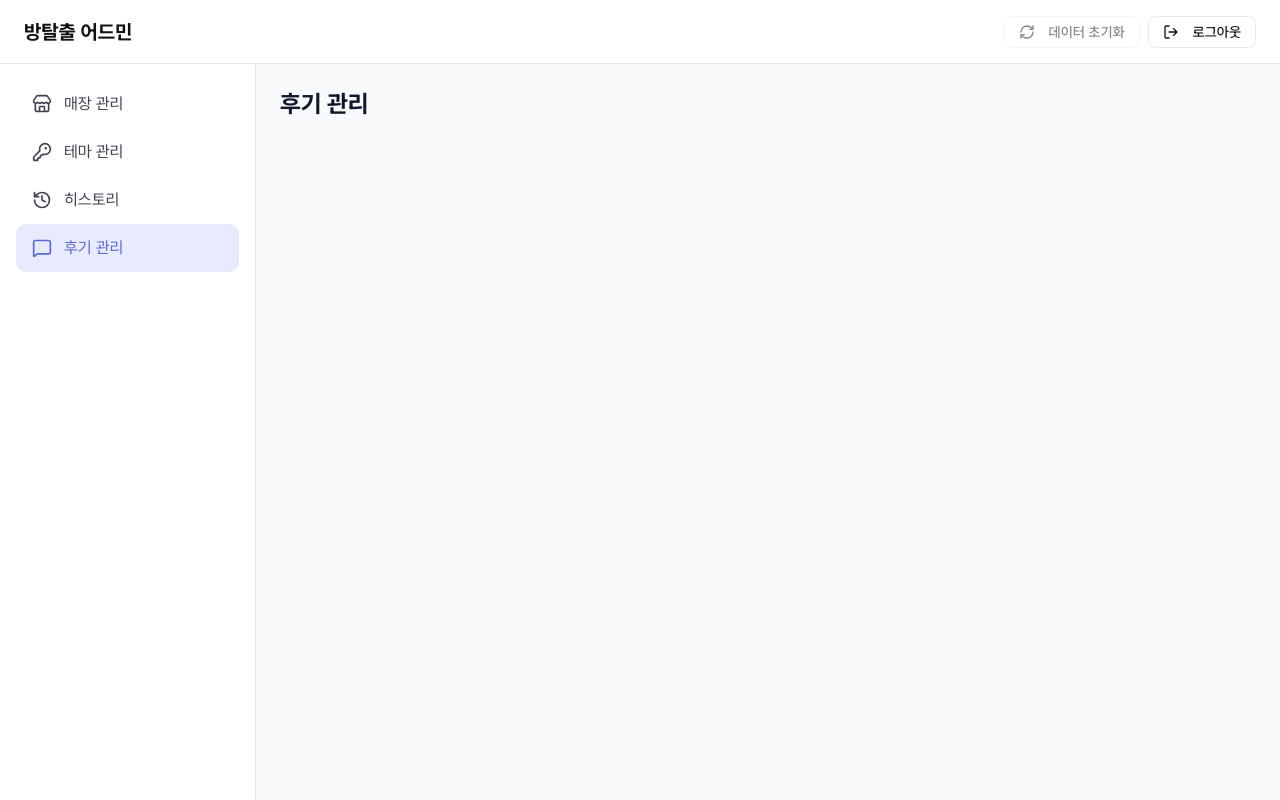
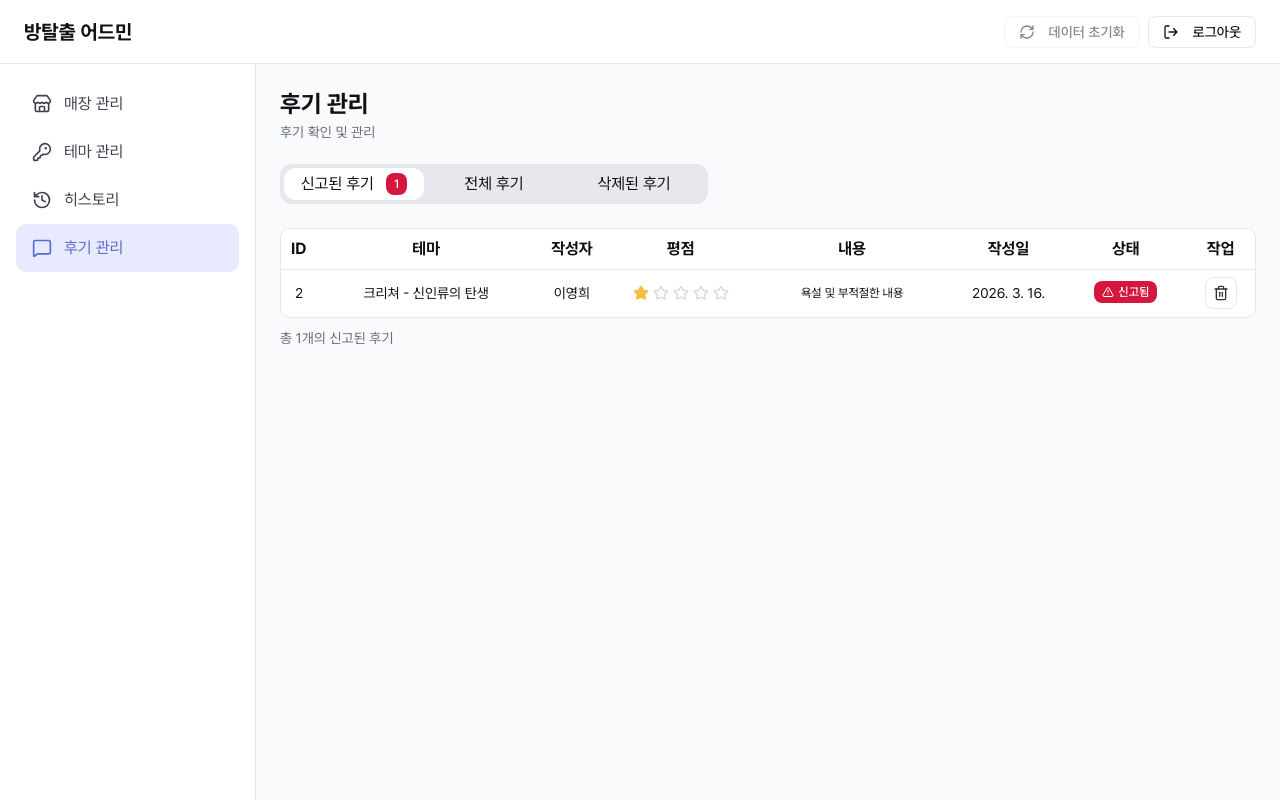
Before and after one commit to Room-In-Us/Room-In-Us-Front-Admin, a Next.js app: page /dashboard/reviews in a window 1280 px wide. Built offline with nearby package versions, Linux system fonts and the light colour scheme.

Commit message:
Feat: 후기 관리 화면 구현 (#17)

```diff
--- a/src/app/dashboard/reviews/page.tsx
+++ b/src/app/dashboard/reviews/page.tsx
@@ -1,9 +1,5 @@
+import {ReviewManagementPage} from '@/src/features/review-management/ReviewManagementPage';
+
 export default function ReviewsPage() {
-  return (
-    <section aria-labelledby='reviews-title'>
-      <h1 id='reviews-title' className='text-h1 text-title-foreground'>
-        {'후기 관리'}
-      </h1>
-    </section>
-  );
+  return <ReviewManagementPage />;
 }
--- /dev/null
+++ b/src/features/review-management/ReviewManagementPage.tsx
@@ -0,0 +1,21 @@
+import {PageTitle} from '@/src/shared/components/layout/PageTitle';
+
+import {ReviewManagementTabs} from './components/ReviewManagementTabs';
+import {reviews} from './model/mockReviews';
+
+function ReviewManagementPage() {
+  return (
+    <section
+      aria-labelledby='review-management-title'
+      className='flex min-w-0 flex-col gap-6'>
+      <PageTitle
+        title={<span id='review-management-title'>후기 관리</span>}
+        subtitle='후기 확인 및 관리'
+      />
+
+      <ReviewManagementTabs reviews={reviews} />
+    </section>
+  );
+}
+
+export {ReviewManagementPage};
--- /dev/null
+++ b/src/features/review-management/components/ReviewManagementTable.tsx
@@ -0,0 +1,138 @@
+import {Star, Trash2, TriangleAlert} from 'lucide-react';
+
+import {Button} from '@/src/shared/components/ui/button';
+import {cn} from '@/src/shared/lib/utils';
+
+import type {Review} from '../model/review';
+
+type ReviewManagementTableProps = {
+  reviews: Review[];
+};
+
+const columnHeaders = [
+  'ID',
+  '테마',
+  '작성자',
+  '평점',
+  '내용',
+  '작성일',
+  '상태',
+  '작업',
+];
+
+function ReviewManagementTable({reviews}: ReviewManagementTableProps) {
+  return (
+    <div className='border-dashboard-border bg-surface overflow-hidden rounded-[10px] border'>
+      <div className='overflow-x-auto'>
+        <table className='w-full min-w-[48.75rem] table-fixed border-collapse'>
+          <thead>
+            <tr className='border-dashboard-border h-10 border-b'>
+              {columnHeaders.map((header) => (
+                <th
+                  key={header}
+                  scope='col'
+                  className={cn(
+                    'text-body3 text-riu-monochrome-1000 px-2.5 text-center align-middle',
+                    header === 'ID' && 'w-[2.125rem] text-left',
+                    header === '테마' && 'w-[12.6875rem]',
+                    header === '작성자' && 'w-[4.3125rem]',
+                    header === '평점' && 'w-[8.375rem]',
+                    header === '내용' && 'w-[11.625rem]',
+                    header === '작성일' && 'w-[6.625rem]',
+                    header === '상태' && 'w-[7.0625rem]',
+                    header === '작업' && 'w-[4rem]'
+                  )}>
+                  {header}
+                </th>
+              ))}
+            </tr>
+          </thead>
+          <tbody>
+            {reviews.length > 0 ? (
+              reviews.map((review) => (
+                <tr key={review.id} className='h-12'>
+                  <td className='text-caption2 text-riu-monochrome-1000 px-2.5 text-center'>
+                    {review.id}
+                  </td>
+                  <td className='text-caption2 text-riu-monochrome-1000 px-2.5 text-center'>
+                    <span className='block truncate'>{review.theme}</span>
+                  </td>
+                  <td className='text-caption2 text-riu-monochrome-1000 px-2.5 text-center'>
+                    <span className='block truncate'>{review.author}</span>
+                  </td>
+                  <td className='px-2.5'>
+                    <ReviewRating rating={review.rating} />
+                  </td>
+                  <td className='text-riu-monochrome-1000 px-2.5 text-center text-[0.75rem] leading-[0.875rem] font-normal'>
+                    <span className='line-clamp-2'>{review.content}</span>
+                  </td>
+                  <td className='text-caption2 text-riu-monochrome-1000 px-2.5 text-center whitespace-nowrap'>
+                    {review.createdAt}
+                  </td>
+                  <td className='px-2.5 text-center'>
+                    {review.status === 'reported' ? <ReportedBadge /> : null}
+                  </td>
+                  <td className='px-2.5 text-center'>
+                    <Button
+                      type='button'
+                      variant='outline'
+                      size='icon'
+                      aria-label={`${review.id}번 후기 삭제`}
+                      title='삭제'
+                      className='border-riu-monochrome-30 bg-surface text-riu-monochrome-700 hover:bg-riu-monochrome-10 mx-auto'>
+                      <Trash2 aria-hidden='true' className='size-4' />
+                    </Button>
+                  </td>
+                </tr>
+              ))
+            ) : (
+              <tr className='h-12'>
+                <td
+                  colSpan={columnHeaders.length}
+                  className='text-caption2 text-riu-monochrome-300 px-2.5 text-center'>
+                  데이터가 없습니다.
+                </td>
+              </tr>
+            )}
+          </tbody>
+        </table>
+      </div>
+    </div>
+  );
+}
+
+function ReviewRating({rating}: {rating: number}) {
+  return (
+    <div
+      className='flex items-center justify-center gap-1'
+      aria-label={`평점 ${rating}점`}>
+      {Array.from({length: 5}, (_, index) => {
+        const isFilled = index < rating;
+
+        return (
+          <Star
+            key={index}
+            aria-hidden='true'
+            className={cn(
+              'size-4',
+              isFilled
+                ? 'fill-[#f5bd43] text-[#f5bd43]'
+                : 'text-riu-monochrome-50'
+            )}
+          />
+        );
+      })}
+    </div>
+  );
+}
+
+function ReportedBadge() {
+  return (
+    <span className='text-button3 inline-flex items-center gap-1 rounded-lg bg-[#d4183d] px-2 py-0.5 text-white'>
+      <TriangleAlert aria-hidden='true' className='size-3' />
+      신고됨
+    </span>
+  );
+}
+
+export {ReviewManagementTable};
--- /dev/null
+++ b/src/features/review-management/components/ReviewManagementTabs.tsx
@@ -0,0 +1,114 @@
+'use client';
+
+import * as React from 'react';
+
+import {cn} from '@/src/shared/lib/utils';
+
+import type {Review, ReviewTab} from '../model/review';
+import {ReviewManagementTable} from './ReviewManagementTable';
+
+type ReviewManagementTabsProps = {
+  reviews: Review[];
+};
+
+type ReviewTabItem = {
+  value: ReviewTab;
+  label: string;
+};
+
+const reviewTabs: ReviewTabItem[] = [
+  {
+    value: 'reported',
+    label: '신고된 후기',
+  },
+  {
+    value: 'all',
+    label: '전체 후기',
+  },
+  {
+    value: 'deleted',
+    label: '삭제된 후기',
+  },
+];
+
+function ReviewManagementTabs({reviews}: ReviewManagementTabsProps) {
+  const [activeTab, setActiveTab] = React.useState<ReviewTab>('reported');
+  const reportedCount = reviews.filter(
+    (review) => review.status === 'reported'
+  ).length;
+  const rows = getRowsByTab(reviews, activeTab);
+  const summaryLabel = getSummaryLabel(activeTab, rows.length);
+
+  return (
+    <div className='flex min-w-0 flex-col gap-6'>
+      <div
+        role='tablist'
+        aria-label='후기 상태'
+        className='bg-riu-monochrome-30 flex h-10 w-fit items-center rounded-xl p-1'>
+        {reviewTabs.map((tab) => {
+          const isActive = tab.value === activeTab;
+
+          return (
+            <button
+              key={tab.value}
+              type='button'
+              role='tab'
+              aria-selected={isActive}
+              aria-controls='review-management-panel'
+              id={`review-management-tab-${tab.value}`}
+              onClick={() => setActiveTab(tab.value)}
+              className={cn(
+                'text-body3 text-riu-monochrome-1000 flex h-8 w-[140px] items-center justify-center gap-3 rounded-xl px-2 py-1 transition-colors outline-none',
+                'focus-visible:ring-riu-primary-300 focus-visible:ring-2 focus-visible:ring-offset-2',
+                isActive && 'bg-surface'
+              )}>
+              <span>{tab.label}</span>
+              {tab.value === 'reported' ? (
+                <span className='text-button3 flex min-w-[1.25rem] items-center justify-center rounded-lg bg-[#d4183d] px-2 py-0.5 text-white'>
+                  {reportedCount}
+                </span>
+              ) : null}
+            </button>
+          );
+        })}
+      </div>
+
+      <div
+        id='review-management-panel'
+        role='tabpanel'
+        aria-labelledby={`review-management-tab-${activeTab}`}
+        className='min-w-0'>
+        <ReviewManagementTable reviews={rows} />
+        <p className='text-caption2 text-riu-monochrome-300 mt-3'>
+          {summaryLabel}
+        </p>
+      </div>
+    </div>
+  );
+}
+
+function getRowsByTab(reviews: Review[], tab: ReviewTab) {
+  if (tab === 'reported') {
+    return reviews.filter((review) => review.status === 'reported');
+  }
+
+  if (tab === 'deleted') {
+    return reviews.filter((review) => review.status === 'deleted');
+  }
+
+  return reviews;
+}
+
+function getSummaryLabel(tab: ReviewTab, count: number) {
+  if (tab === 'reported') {
+    return `총 ${count}개의 신고된 후기`;
+  }
+
+  if (tab === 'deleted') {
+    return `총 ${count}개의 삭제된 후기`;
+  }
+
+  return `총 ${count}개의 후기`;
+}
+
+export {ReviewManagementTabs};
--- /dev/null
+++ b/src/features/review-management/model/mockReviews.ts
@@ -0,0 +1,42 @@
+import type {Review} from './review';
+
+const reviews: Review[] = [
+  {
+    id: 1,
+    theme: '크리쳐 - 신인류의 탄생',
+    author: '김철수',
+    rating: 5,
+    content: '정말 재미있었어요! 스토리도 좋고 퍼즐도 적절했습니다.',
+    createdAt: '2026. 3. 15.',
+    status: 'normal',
+  },
+  {
+    id: 2,
+    theme: '크리쳐 - 신인류의 탄생',
+    author: '이영희',
+    rating: 1,
+    content: '욕설 및 부적절한 내용',
+    createdAt: '2026. 3. 16.',
+    status: 'reported',
+  },
+  {
+    id: 3,
+    theme: '미드나잇 익스프레스',
+    author: '박지성',
+    rating: 4,
+    content: '분위기가 정말 좋았어요. 난이도는 적당했습니다.',
+    createdAt: '2026. 3. 17.',
+    status: 'normal',
+  },
+  {
+    id: 4,
+    theme: '저주받은 인형',
+    author: '최민수',
+    rating: 5,
+    content: '공포 테마 좋아하시면 강추! 진짜 무서워요',
+    createdAt: '2026. 3. 18.',
+    status: 'normal',
+  },
+];
+
+export {reviews};
--- /dev/null
+++ b/src/features/review-management/model/review.ts
@@ -0,0 +1,15 @@
+type ReviewStatus = 'normal' | 'reported' | 'deleted';
+
+type Review = {
+  id: number;
+  theme: string;
+  author: string;
+  rating: number;
+  content: string;
+  createdAt: string;
+  status: ReviewStatus;
+};
+
+type ReviewTab = 'reported' | 'all' | 'deleted';
+
+export type {Review, ReviewStatus, ReviewTab};
```
